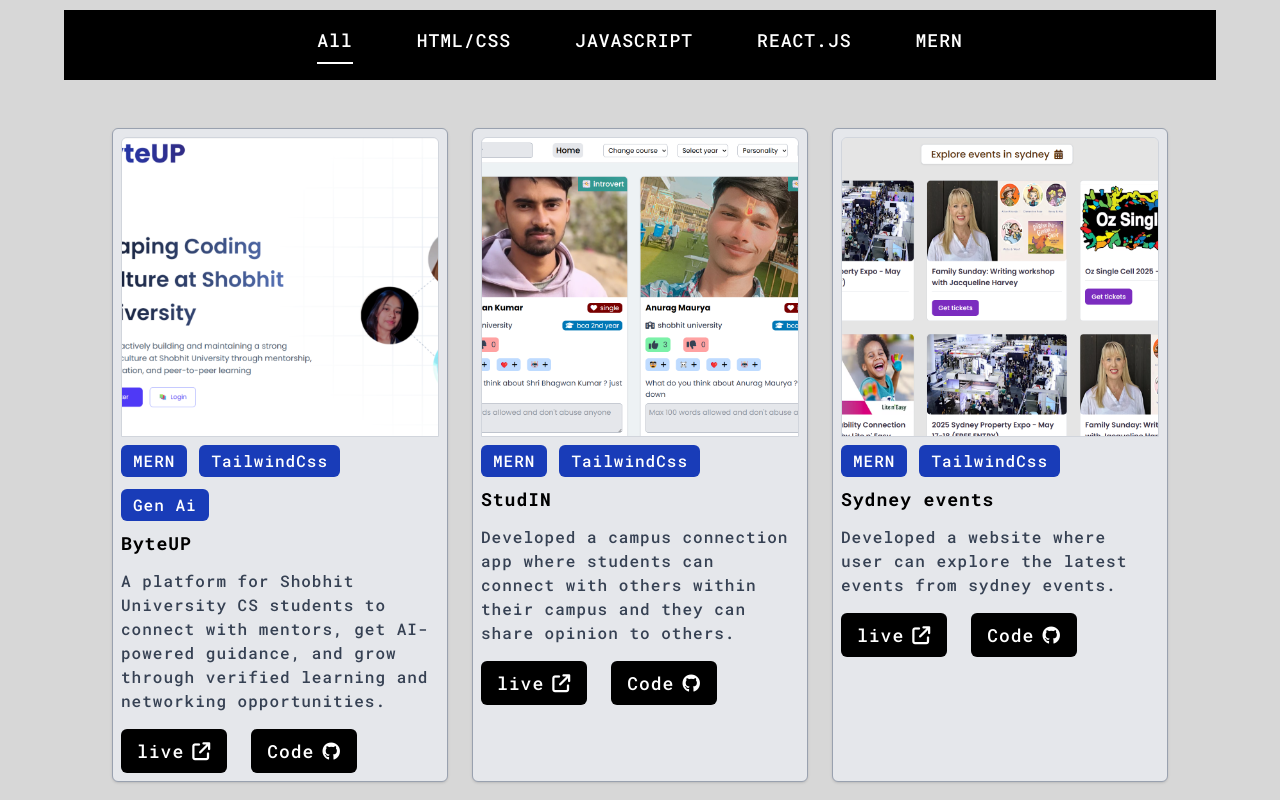
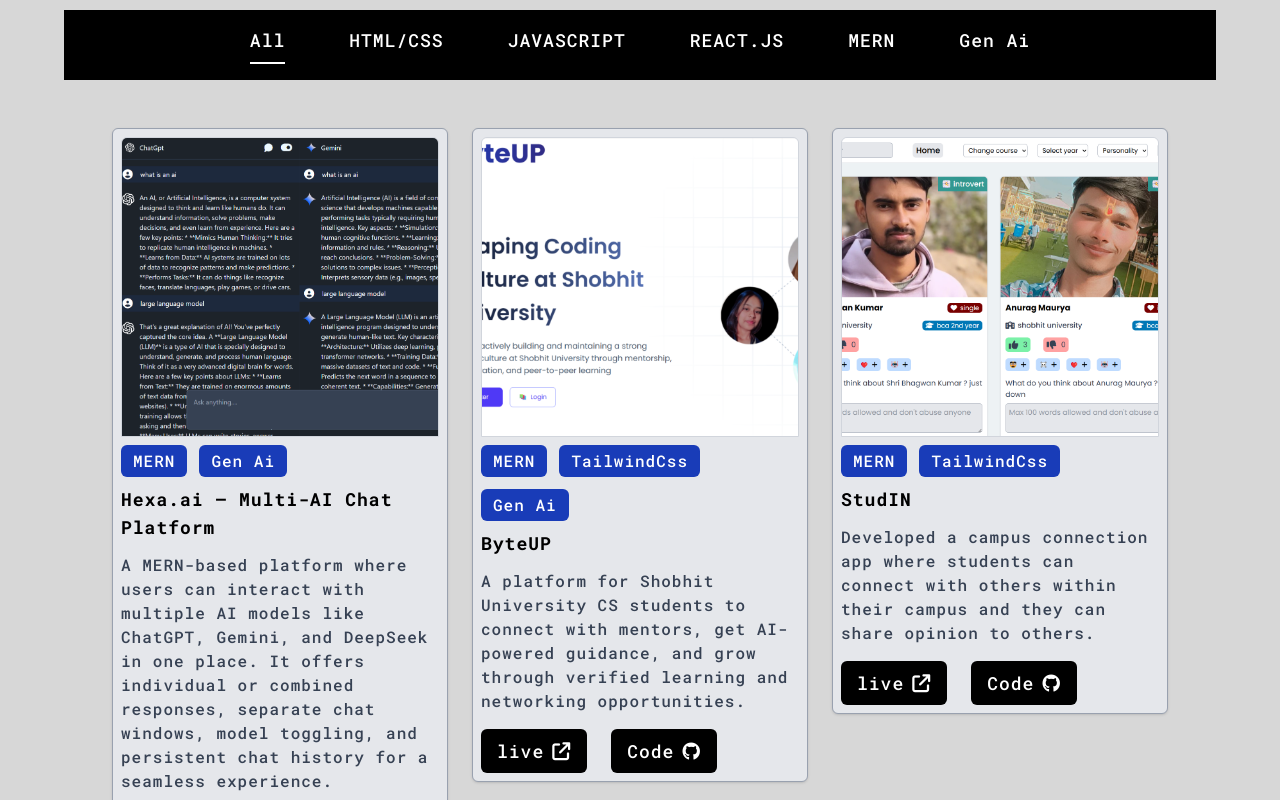
Before and after one commit to roshansu/portfollio, a React (Vite) app: page / in a window 1280 px wide. Shown: the part 4340-5140 px from the top of the page. Built offline with nearby package versions, Linux system fonts and the light colour scheme.

Commit message:
added new project

```diff
--- a/src/component/All.jsx
+++ b/src/component/All.jsx
@@ -21,11 +21,20 @@
 import sh from '../assets/sh.png'
 import ai from '../assets/ai.png'
 import ev from '../assets/ev.png'
+import mai from '../assets/mai.png'
 
 
 const All = () => {
 
     const data = [
+         {
+            pic: mai,
+            title: "Hexa.ai – Multi-AI Chat Platform",
+            desc: "A MERN-based platform where users can interact with multiple AI models like ChatGPT, Gemini, and DeepSeek in one place. It offers individual or combined responses, separate chat windows, model toggling, and persistent chat history for a seamless experience.",
+            tech: ["MERN", "Gen Ai"],
+            live: "https://hexaai-wheat.vercel.app",
+            code: "https://github.com/roshansu/hexa-ai",
+        },
         {
             pic:sh,
             desc:" A platform for Shobhit University CS students to connect with mentors, get AI-powered guidance, and grow through verified learning and networking opportunities.",
@@ -107,7 +116,7 @@
             live: "https://complaintfor.netlify.app/",
             code: "https://github.com/roshansu/complaint-form",
         },
- {
+        {
             pic: timer,
             desc: "Developed a timer countdown website where you can see upcoming event's count down and you also create your count down.",
             title:"Timer countdown",
@@ -160,7 +169,7 @@
             live: "https://roshansu.github.io/ExpenseTracker/",
             code: "https://github.com/roshansu/ExpenseTracker",
         },
-{
+        {
             pic: cdr,
             desc: "Replicated the website of Coder Army (desktop view only)",
             tech: ["HTML5", "CSS"],
--- a/src/component/Card.jsx
+++ b/src/component/Card.jsx
@@ -3,7 +3,7 @@
 
 const Card = ({desc, pic, tech, live, code, title}) => {
   return (
-      <div  className='p-2 lg:w-[30%]  transition-all duration-200 hover:scale-105 cursor-pointer bg-gray-200 border rounded-md border-gray-400 shadow-sm '>
+      <div  className='p-2 lg:w-[30%] h-fit  transition-all duration-200 hover:scale-105 cursor-pointer bg-gray-200 border rounded-md border-gray-400 shadow-sm '>
         <img className='rounded-tr-md rounded-tl-md w-full h-[300px] object-cover border border-gray-300' src={pic} alt="" />
         <div className='flex flex-wrap items-center mt-2 gap-3'>
             {
--- /dev/null
+++ b/src/component/Genai.jsx
@@ -0,0 +1,38 @@
+import React from 'react'
+import Card from './Card'
+import ai from '../assets/ai.png'
+import mai from '../assets/mai.png'
+
+const Genai = () => {
+ const data = [
+        {
+            pic: mai,
+            title: "Hexa.ai – Multi-AI Chat Platform",
+            desc: "A MERN-based platform where users can interact with multiple AI models like ChatGPT, Gemini, and DeepSeek in one place. It offers individual or combined responses, separate chat windows, model toggling, and persistent chat history for a seamless experience.",
+            tech: ["MERN", "Gen Ai"],
+            live: "https://hexaai-wheat.vercel.app",
+            code: "https://github.com/roshansu/hexa-ai",
+        },
+        {
+            pic: ai,
+            desc: " A custom-built chatbot that answers questions about me, showcasing my skills, projects, and journey in a conversational and interactive way.",
+            title:"Personal Chatbot",
+            tech: ["React.js", "Gen Ai"],
+            live: "https://roshan-chatbot.vercel.app",
+            code: "https://github.com/roshansu/roshan-chatbot",
+        },
+
+    ]
+  return (
+    <div className='flex flex-wrap justify-center gap-6'>
+      {
+        data.map((item, ind)=>(
+            <Card pic={item.pic} key={ind} title={item.title} desc={item.desc} tech={item.tech} live={item.live} code={item.code}/>
+        ))
+      }
+    </div>
+  )
+
+}
+
+export default Genai
--- a/src/component/Mern.jsx
+++ b/src/component/Mern.jsx
@@ -6,6 +6,14 @@
 
 const Mern = () => {
  const data = [
+        {
+          pic: mai,
+          title: "Hexa.ai – Multi-AI Chat Platform",
+          desc: "A MERN-based platform where users can interact with multiple AI models like ChatGPT, Gemini, and DeepSeek in one place. It offers individual or combined responses, separate chat windows, model toggling, and persistent chat history for a seamless experience.",
+          tech: ["MERN", "Gen Ai"],
+          live: "https://hexaai-wheat.vercel.app",
+          code: "https://github.com/roshansu/hexa-ai",
+        },
         {
           pic:sh,
           desc:" A platform for Shobhit University CS students to connect with mentors, get AI-powered guidance, and grow through verified learning and networking opportunities.",
@@ -19,7 +27,7 @@
             desc: "Developed a campus connection app where students can connect with others within their campus and they can share opinion to others.",
             title:"StudIN",
             tech: ["MERN", "TailwindCss"],
-            live: "www.studin.in",
+            live: "https://www.studin.in",
             code: "https://github.com/roshansu",
         },
 
--- a/src/component/Project.jsx
+++ b/src/component/Project.jsx
@@ -5,6 +5,7 @@
 import Js from './Js'
 import Mern from './Mern'
 import Reactjs from './React'
+import Genai from './Genai'
 
 const Project = () => {
     const [type, setType] = useState('all')
@@ -20,6 +21,7 @@
         <button onClick={()=>setType('js')} className={`${type==='js'?' border-white':' border-black'} pb-2 border-b-2 `}>JAVASCRIPT</button>
         <button onClick={()=>setType('react')} className={`${type==='react'?' border-white':' border-black'} pb-2 border-b-2 `}>REACT.JS</button>
         <button onClick={()=>setType('mern')} className={`${type==='mern'?' border-white':' border-black'} pb-2 border-b-2 `}>MERN</button>
+        <button onClick={()=>setType('genai')} className={`${type==='genai'?' border-white':' border-black'} pb-2 border-b-2 `}>Gen Ai</button>
       </div>
       <div className='mt-8 p-4 '>
         {
@@ -37,6 +39,9 @@
         {
             type==='mern'?<Mern/>:''
         }
+        {
+            type==='genai'?<Genai/>:''
+        }
       </div>
     </div>
   )
```
Also changed, not shown: src/assets/mai.png (added).
